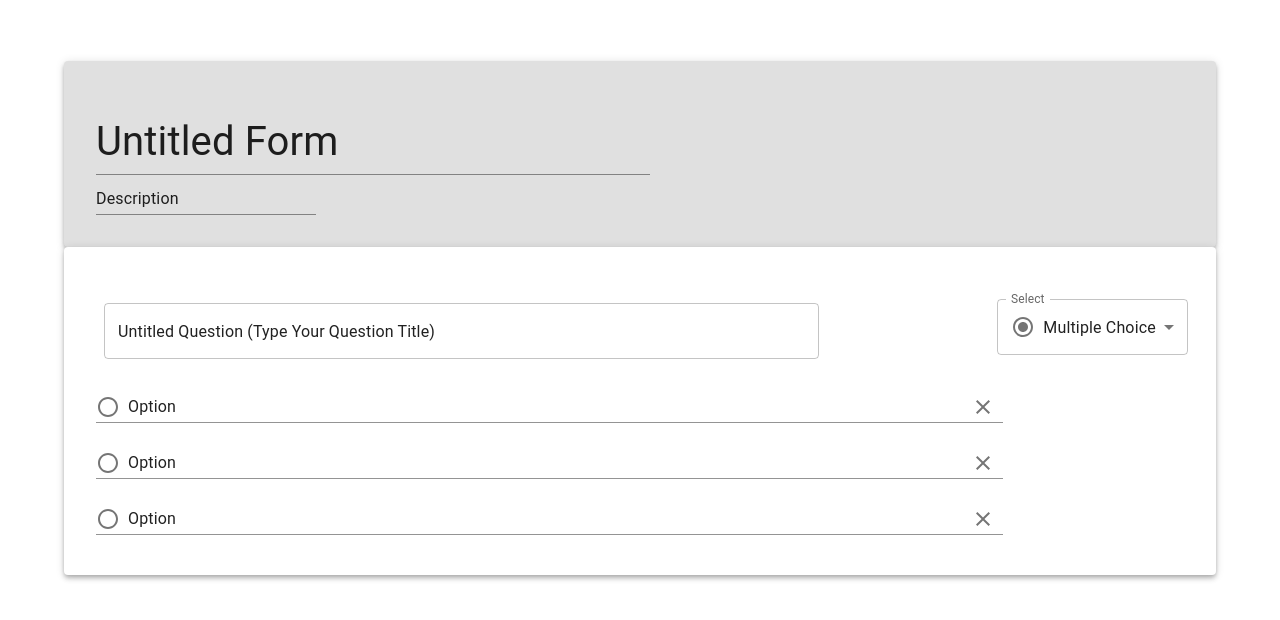
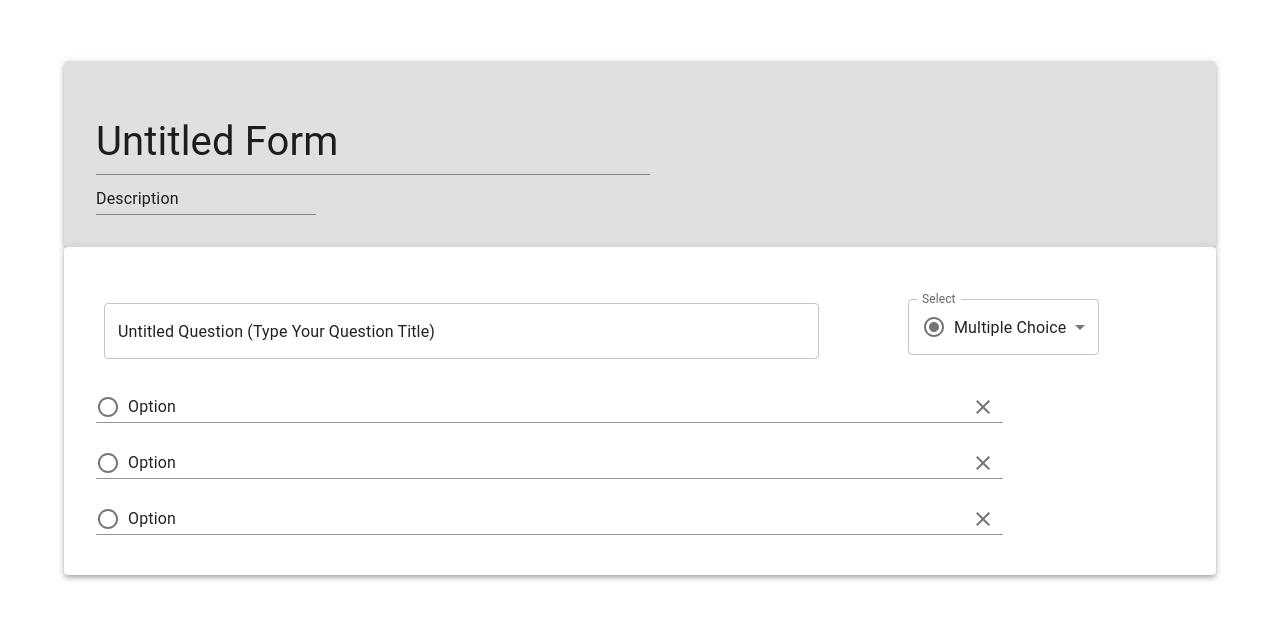
Before and after one commit to bennychen2004181026/MetaForm-Front, a React (Create React App) app: page /create-form in a window 1280 px wide. Shown: the part 110-730 px from the top of the page. Built offline with nearby package versions, Linux system fonts and the light colour scheme.

Commit message:
modify question type selector style

```diff
--- a/src/pages/CreateFormPage/components/CreateForm/CreateForm.tsx
+++ b/src/pages/CreateFormPage/components/CreateForm/CreateForm.tsx
@@ -1,7 +1,6 @@
 import React from 'react';
 
 import { Container } from '@mui/material';
-import Paper from '@mui/material/Paper';
 
 import FormTitleField from '@/components/EditForm/FormTitleField';
 import ConditionalSectionContainer from '@/pages/CreateFormPage/components/CreateForm/components/ConditionalSectionContainer';
--- a/src/pages/CreateFormPage/components/NewQuestion/components/GeneralSelector/GeneralSelector.tsx
+++ b/src/pages/CreateFormPage/components/NewQuestion/components/GeneralSelector/GeneralSelector.tsx
@@ -6,13 +6,20 @@
 
 import ISelectorOption from '@/interfaces/ISelectorOption';
 
-const GeneralSelector = ({ options }: { options: ISelectorOption[] }) => {
+const GeneralSelector = ({
+    options,
+    minWidth,
+}: {
+    options: ISelectorOption[];
+    minWidth?: string | number;
+}) => {
     return (
         <TextField
             id="general-dropdown-selector"
             select
             label="Select"
             defaultValue={options[0].value}
+            sx={{ minWidth: { minWidth } }}
             InputProps={{
                 startAdornment: (
                     <InputAdornment position="start">
--- a/src/pages/CreateFormPage/components/NewQuestion/components/MultiChoiceQuestion/MuitiChoiceQuestion.tsx
+++ b/src/pages/CreateFormPage/components/NewQuestion/components/MultiChoiceQuestion/MuitiChoiceQuestion.tsx
@@ -4,7 +4,7 @@
 
 import QuestionTypeSelector from '../QuestionTypeSelector';
 
-import Option from './QuestionOption/Option';
+import Option from './components/QuestionOption/Option';
 import QuestionTitle from '@/pages/CreateFormPage/components/NewQuestion/components/QuestionTitle';
 
 const MuitiChoiceQuestion = () => {
@@ -25,7 +25,7 @@
                     <Grid item xs={8}>
                         <QuestionTitle />
                     </Grid>
-                    <Grid item xs={2}>
+                    <Grid item xs={3}>
                         <QuestionTypeSelector />
                     </Grid>
                 </Grid>
--- a/src/pages/CreateFormPage/components/NewQuestion/components/QuestionTypeSelector/QuestionTypeSelector.tsx
+++ b/src/pages/CreateFormPage/components/NewQuestion/components/QuestionTypeSelector/QuestionTypeSelector.tsx
@@ -4,7 +4,7 @@
 import GeneralSelector from '@/pages/CreateFormPage/components/NewQuestion/components/GeneralSelector';
 
 const QuestionTypeSelector = () => {
-    return <GeneralSelector options={questionTypes} />;
+    return <GeneralSelector options={questionTypes} minWidth="180px" />;
 };
 
 export default QuestionTypeSelector;
```
Also changed, not shown: src/pages/CreateFormPage/components/NewQuestion/components/MultiChoiceQuestion/components/QuestionOption/Option.tsx (renamed from src/pages/CreateFormPage/components/NewQuestion/components/MultiChoiceQuestion/QuestionOption/Option.tsx), src/pages/CreateFormPage/components/NewQuestion/components/MultiChoiceQuestion/components/QuestionOption/index.ts (renamed from src/pages/CreateFormPage/components/NewQuestion/components/MultiChoiceQuestion/QuestionOption/index.ts).
